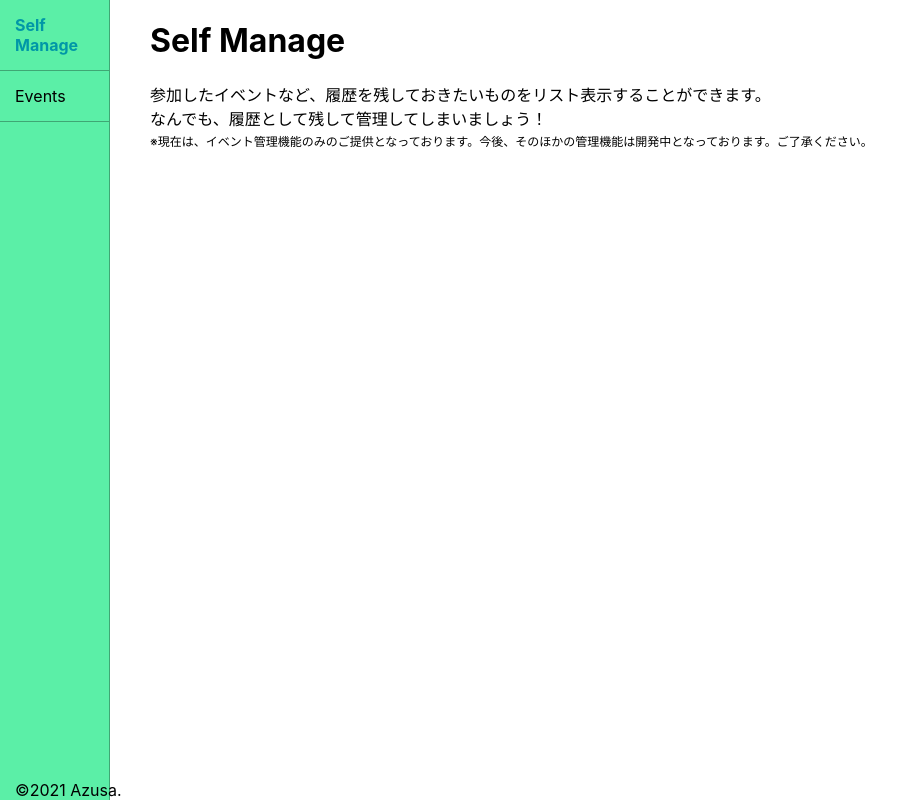
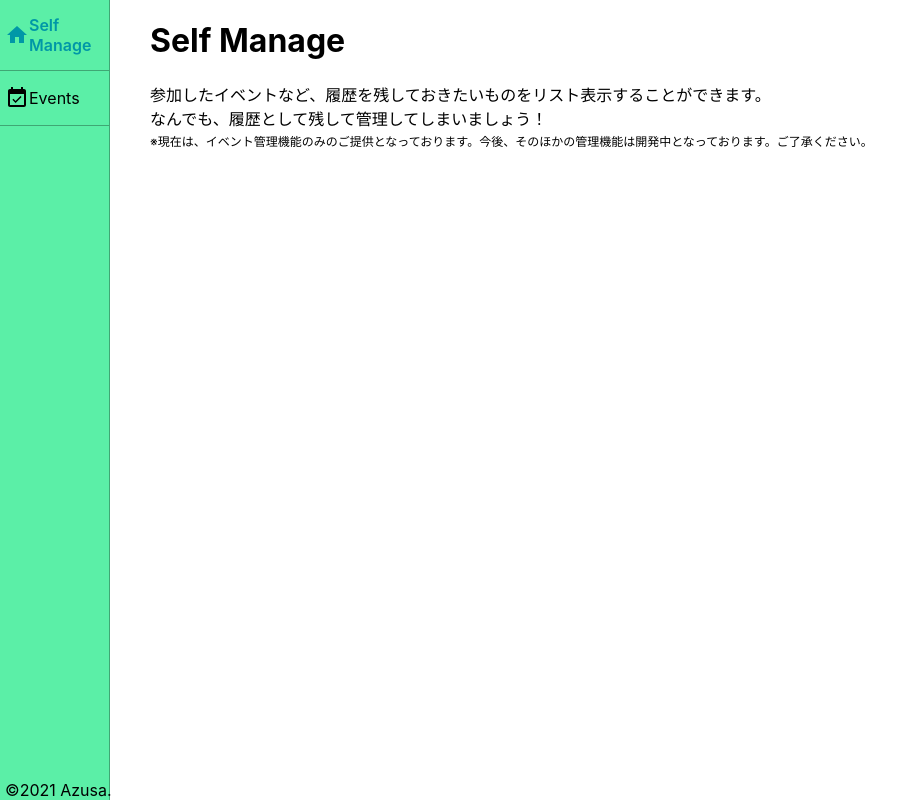
Before and after one commit to azufb/self-manage-app, a React app: page / in a window 1280 px wide. Shown: the whole page, without its empty margins (0-922 px from the left). Built offline with nearby package versions, Linux system fonts and the light colour scheme.

Commit message:
サイドナビにアイコン付与

```diff
--- a/src/components/Navi.js
+++ b/src/components/Navi.js
@@ -7,6 +7,8 @@ import {
 } from "react-router-dom";
 import Home from "./Home";
 import EventManage from "./EventManage";
+import HomeIcon from '@material-ui/icons/Home';
+import EventAvailableIcon from '@material-ui/icons/EventAvailable';
 import styles from "../styles/Navi.css";
 
 const Navi = () => {
@@ -16,10 +18,14 @@ const Navi = () => {
         <div className={styles.sideNavi}>
           <div className={styles.side}>
             <div className={styles.navi}>
-              <NavLink exact to="/" activeClassName={styles.activeNavi}>Self Manage</NavLink>
+              <NavLink exact to="/" activeClassName={styles.activeNavi}>
+                <span className={styles.naviTitle}><HomeIcon /><span>Self Manage</span></span>
+              </NavLink>
             </div>
             <div className={styles.navi}>
-              <NavLink to="/Events" activeClassName={styles.activeNavi}>Events</NavLink>
+              <NavLink to="/Events" activeClassName={styles.activeNavi}>
+                <span className={styles.naviTitle}><EventAvailableIcon /><span>Events</span></span>
+              </NavLink>
             </div>
             <footer>&copy;2021 Azusa.</footer>
           </div>
--- a/src/styles/Navi.css
+++ b/src/styles/Navi.css
@@ -21,12 +21,17 @@ a {
 }
 
 .navi {
-  padding: 15px;
+  padding: 15px 5px;
   border-bottom: 1px solid #3fa774;
 }
 
+.naviTitle {
+  display: flex;
+  align-items: center;
+}
+
 .activeNavi {
-  font-weight: bold;
+  font-weight: 600;
   color: #0097a7;
 }
 
@@ -34,5 +39,5 @@ footer {
   width: 100%;
   position: fixed;
   bottom: 0%;
-  padding: 0 15px;
+  padding: 0 5px;
 }
```
